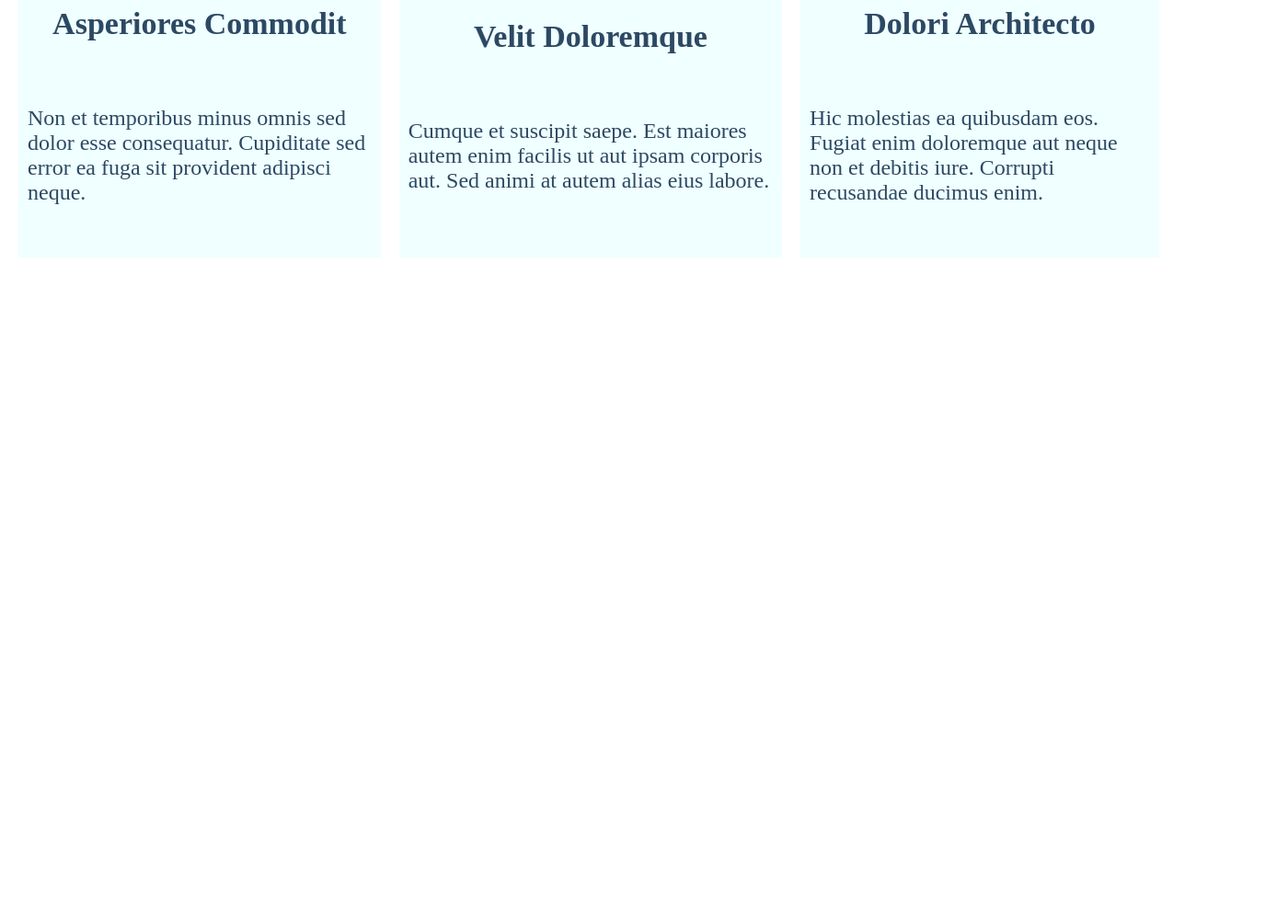
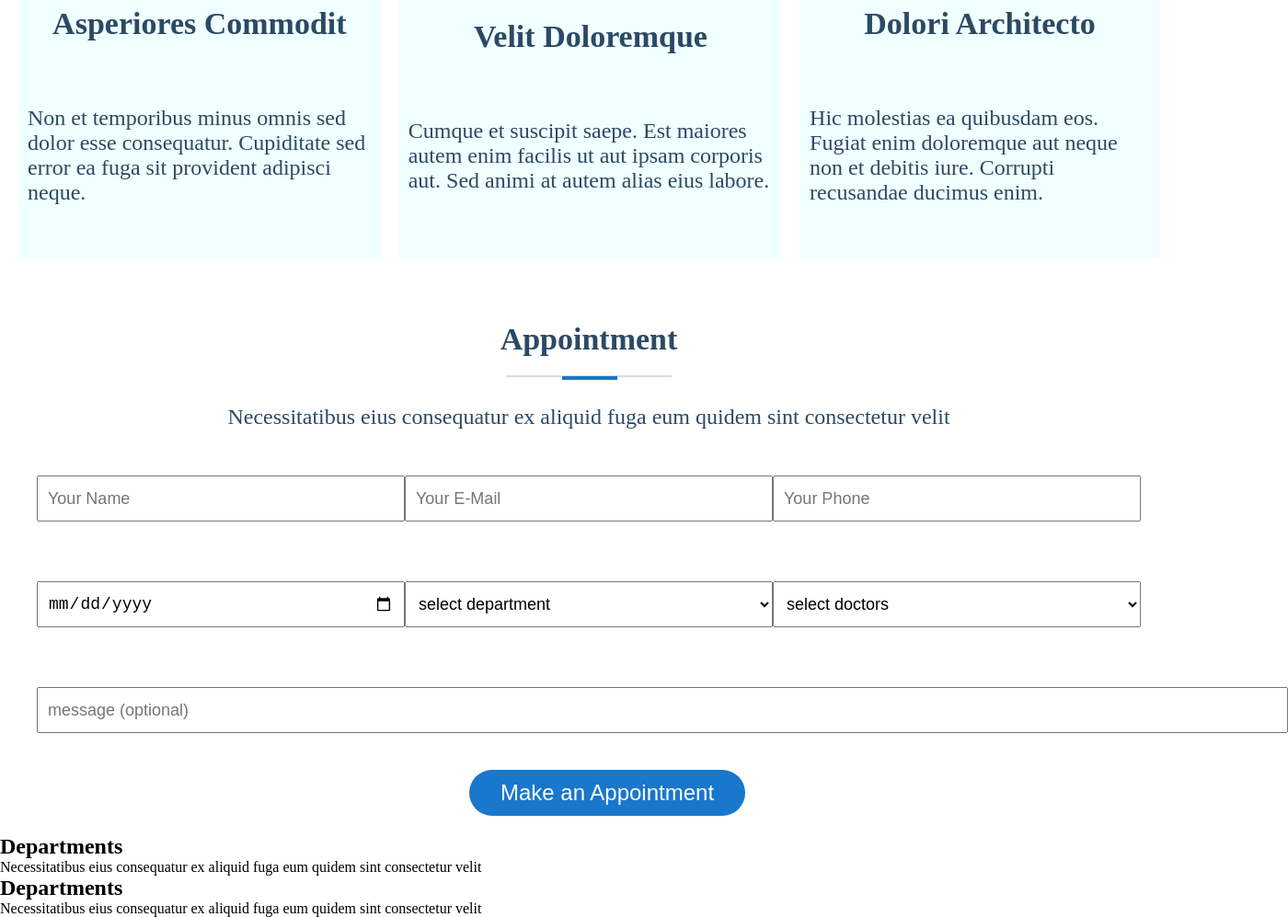
Before and after one commit to SanataniPrashant/html-file, a plain HTML site: page single-page/index.html in a window 1280 px wide. Shown: the part 3001-3998 px from the top of the page at 92% size, 1400 px wide, since content can reach past the window. Before the commit the page ends 3301 px from the top, so only its background shows below. Drawn offline with Linux system fonts and the light colour scheme; a web font is replaced by a local one.

Commit message:
new section

```diff
--- a/single-page/index.html
+++ b/single-page/index.html
@@ -58,7 +58,7 @@
             </div>
         </div>
     </header>
-    <section class="about">
+    <section class="about" id="about">
         <div class="parent">
             <div class="child1">
                 <img src="https://bootstrapmade.com/demo/templates/Medilab/assets/img/about.jpg" alt="image">
@@ -120,7 +120,7 @@
             <h5>Awards</h5>
         </div>
     </section>
-    <section class="service">
+    <section class="service" id="service">
         <div class="heading">
             <div>
                 <h1>Services</h1>
@@ -163,5 +163,87 @@
             </div>
         </div>
     </section>
+    <section class="appoinment">
+        <div class="heading">
+            <div>
+                <h1>Appointment</h1>
+            </div>
+            <div class="line"><div></div></div>
+            <div>
+                <p>Necessitatibus eius consequatur ex aliquid fuga eum quidem sint consectetur velit</p>
+            </div>
+        </div>
+        <div class="details">
+            <div class="name">
+                <label for="name"></label>
+                <input type="text" id="name" placeholder="Your Name" value="">
+            </div>
+            <div class="email">
+                <label for="email"></label>
+                <input type="email" placeholder="Your E-Mail" value="">
+            </div>
+            <div class="number">
+                <label for="number"></label>
+                <input type="number" placeholder="Your Phone" value="">
+            </div>
+            <div class="dob">
+                <label for="dob"></label>
+                <input type="date" placeholder="dd-mm-yyyy" value="">
+            </div>
+            <div class="departments">
+                <label for="departments"></label>
+                <select name="departments" id="departments">
+                    <option value="select department">select department</option>
+                    <option value="department1">department1</option>
+                    <option value="department2">department2</option>
+                    <option value="department3">department3</option>
+                    <option value="department4">department4</option>
+                </select>
+            </div>
+            <div class="doctors">
+                <label for="departments"></label>
+                <select name="doctors" id="doctors">
+                    <option value="select doctors">select doctors</option>
+                    <option value="doctor1">doctor1</option>
+                    <option value="doctor2">doctor2</option>
+                    <option value="doctor3">doctor3</option>
+                    <option value="doctor4">doctor4</option>
+                </select>
+            </div>
+        </div>
+        <div class="detailss">
+            <div class="message">
+                <label for="message"></label>
+                <input type="text" placeholder="message (optional)">
+            </div>
+            <div class="button">
+                <button class="btn">Make an Appointment</button>
+            </div>
+        </div>
+    </section>
+    <section class="department" id="department">
+        <div class="heading">
+            <div>
+                <h1>Departments</h1>
+            </div>
+            <div class="line"><div></div></div>
+            <div>
+                <p>Necessitatibus eius consequatur ex aliquid fuga eum quidem sint consectetur velit</p>
+            </div>
+        </div>
+
+    </section>
+    <section class="doctor" id="doctor">
+        <div class="heading">
+            <div>
+                <h1>Departments</h1>
+            </div>
+            <div class="line"><div></div></div>
+            <div>
+                <p>Necessitatibus eius consequatur ex aliquid fuga eum quidem sint consectetur velit</p>
+            </div>
+        </div>
+
+    </section>
 </body>
 </html>
--- a/single-page/style.css
+++ b/single-page/style.css
@@ -49,13 +49,18 @@
     border: none;
     padding: 8px 20px;
     margin-right: 120px;
-
+}
+.hero .navbar .btn:hover{
+    background-color: white;
 }
 .hero .navbar .btn a{
-    color: white;
     text-decoration: none;
     text-align: center;
     font-size: 14px;
+    color: white;
+}
+.hero .navbar .btn a:hover{
+    color: #2c4964;
 }
 .content .welcome h1{
     font-size: 48px;
@@ -301,3 +306,73 @@
     background-color: #1977cc;
     color: white;
 }
+.appoinment .heading {
+    display: flex;
+    flex-direction: column;
+    align-items: center;
+    justify-content: center;
+    padding: 10px;
+}
+.appoinment .heading div h1 {
+    font-size: 34px;
+    color: #2c4964;
+    margin-top: 40px;
+}
+.appoinment .heading .line {
+    height: 1px;
+    width: 180px;
+    border: 1px solid gainsboro;
+    margin: 20px 0px 30px 0px;
+}
+.appoinment .heading .line div {
+    height: 1px;
+    width: 60px;
+    border: 2px solid #1977cc ;
+    margin-left: 60px;
+}
+.appoinment .heading div p{
+    font-size: 24px;
+    color: #2c4964;
+}
+.appoinment .details{
+    display: grid;
+    grid-template-columns: auto auto auto;
+    height: 230px;
+    margin: 40px 40px 0px 40px;
+}
+.appoinment .details div input,
+.appoinment .details div select{
+   height: 50px;
+   width: 400px;
+   font-size: 18px;
+   padding: 10px;
+}
+.appoinment .detailss{
+    margin: 0px 0px 20px 40px;
+
+}
+.appoinment .detailss div input{
+    height: 50px;
+    width: 1360px;
+    font-size: 18px;
+    padding: 10px;
+}
+.appoinment .detailss .button{
+    display: flex;
+    align-items: center;
+    justify-content: center;
+    margin-top: 40px;
+}
+.appoinment .detailss .button .btn{
+    background-color: #1977cc;
+    color: white;
+    height: 50px;
+    width: 300px;
+    font-size: 24px;
+    border-radius: 50px;
+    border: none;
+}
+.appoinment .detailss .button .btn:hover{
+    background-color: white;
+    color: #2c4964;
+}
```
